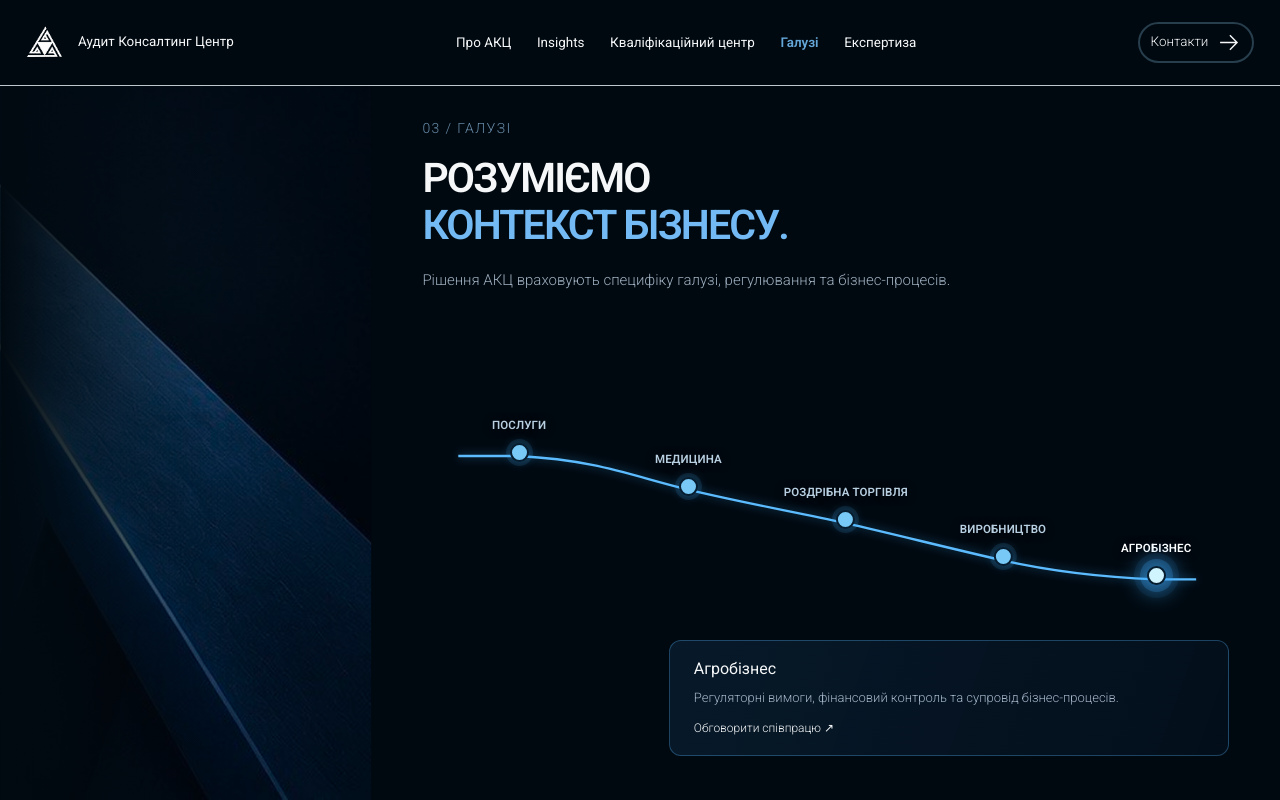
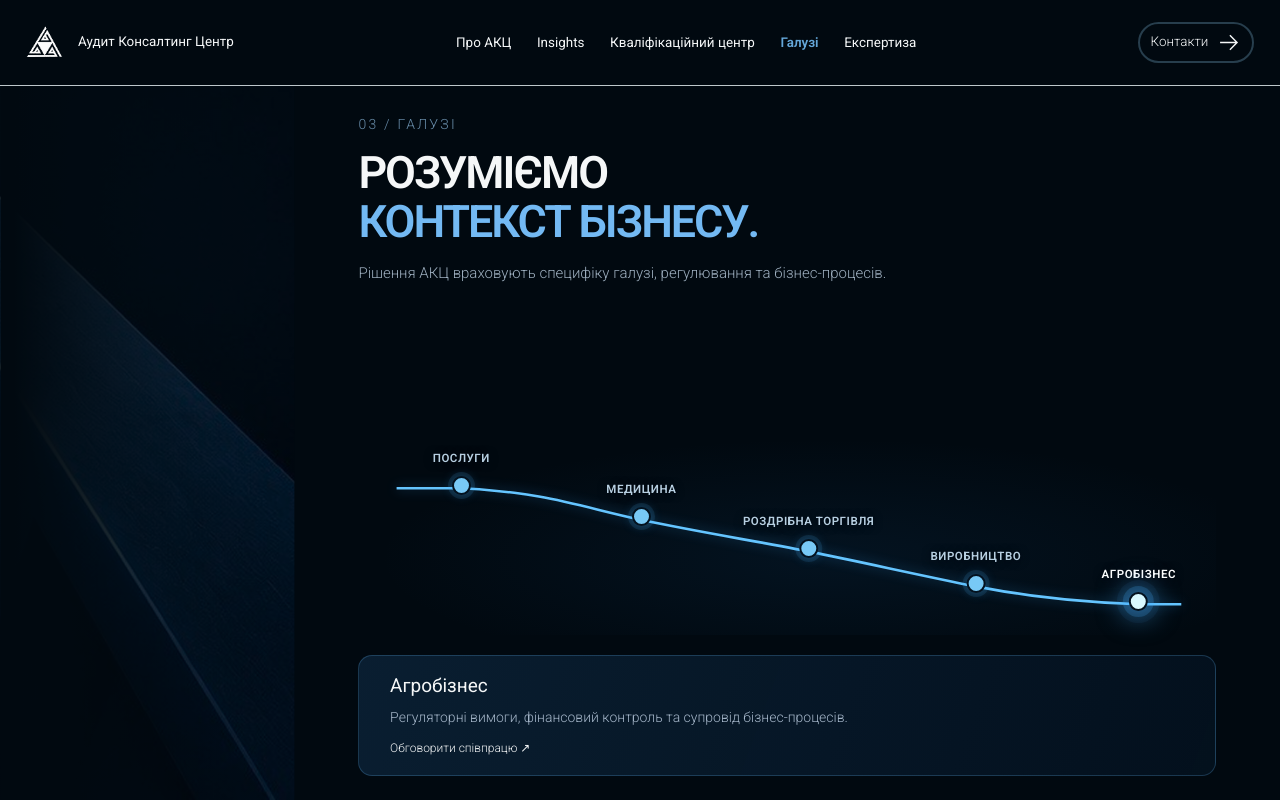
Before and after one commit to dnagorna3817-spec/website_akc_main, a Next.js app: page /industries in a window 1280 px wide. Built offline with nearby package versions, Linux system fonts and the light colour scheme.

Commit message:
Refine editorial industries layout and emphasize interactive diagram

```diff
--- a/app/industries/industries.css
+++ b/app/industries/industries.css
@@ -449,3 +449,76 @@
     background-position: center 45%;
   }
 }
+
+
+/* Editorial industries composition — stronger diagram hierarchy. */
+@media (min-width: 901px) {
+  .industries-stage { grid-template-columns: minmax(180px, 23%) minmax(0, 77%); }
+  .industries-image { opacity: .4; background-position: 50% center; }
+  .industries-image::after { background: linear-gradient(90deg, rgba(2,11,18,.05), #020b12 95%); }
+  .industries-panel {
+    padding: clamp(25px, 3.5vh, 42px) clamp(40px, 5vw, 90px) clamp(22px, 3vh, 35px);
+  }
+  .industries-kicker { margin-bottom: clamp(12px, 1.8vh, 22px); letter-spacing: .16em; }
+  .industries-panel h1 { font-size: clamp(40px, 3.5vw, 62px); line-height: 1.08; margin-bottom: clamp(14px, 2vh, 23px); }
+  .industries-intro { max-width: 680px; }
+  .industries-diagram {
+    flex: 1;
+    justify-content: flex-end;
+    max-width: none;
+    gap: clamp(16px, 2.4vh, 25px);
+    margin-top: clamp(14px, 2.2vh, 30px);
+  }
+  .industries-plot {
+    height: clamp(220px, 32vh, 325px);
+    width: 100%;
+    background: radial-gradient(ellipse 62% 55% at 55% 70%, rgba(23,92,153,.12), transparent 85%);
+  }
+  .industries-plot .industries-node span {
+    font-size: clamp(11px, .9vw, 14px);
+    font-weight: 600;
+    letter-spacing: .045em;
+  }
+  .industries-plot .industries-node i {
+    width: 19px; height: 19px; flex-basis: 19px;
+    border: 2px solid #04121f;
+  }
+  .industries-diagram > .industries-detail {
+    align-self: stretch;
+    width: 100%;
+    max-width: none;
+    min-height: 110px;
+    padding: clamp(16px, 2vh, 22px) clamp(22px, 2.4vw, 35px);
+    border-color: rgba(100,181,242,.23);
+    background: linear-gradient(110deg, rgba(11,34,55,.85), rgba(4,19,33,.78));
+    border-radius: 14px;
+  }
+  .industries-diagram > .industries-detail strong { font-size: 19px; }
+  .industries-diagram > .industries-detail p { font-size: 14px; }
+}
+.industries-plot .industries-line-svg path {
+  stroke: #65c5ff;
+  stroke-width: 2.6px;
+  filter: drop-shadow(0 0 7px rgba(63,172,255,.38));
+}
+.industries-plot .industries-node { transition: opacity .2s ease; }
+.industries-plot .industries-node:hover span,
+.industries-plot .industries-node:focus-visible span { color: #fff; }
+.industries-plot .industries-node:focus-visible {
+  outline: 2px solid #9bdcff;
+  outline-offset: 5px;
+  border-radius: 6px;
+}
+.industries-plot .industries-node.selected i {
+  background: #d8f8ff;
+  box-shadow: 0 0 0 6px rgba(67,171,249,.2), 0 0 0 12px rgba(67,171,249,.06), 0 0 26px 7px rgba(67,171,249,.5);
+}
+@media (max-width: 900px) {
+  .industries-panel { padding-top: 28px; }
+  .industries-diagram { gap: 18px; }
+  .industries-plot { background: radial-gradient(ellipse at 60% 65%, rgba(23,92,153,.13), transparent 75%); }
+  .industries-diagram > .industries-detail { border-radius: 14px; }
+}
+@media (prefers-reduced-motion: reduce) {
+  .industries-plot .industries-node { transition: none; }
+}
```
